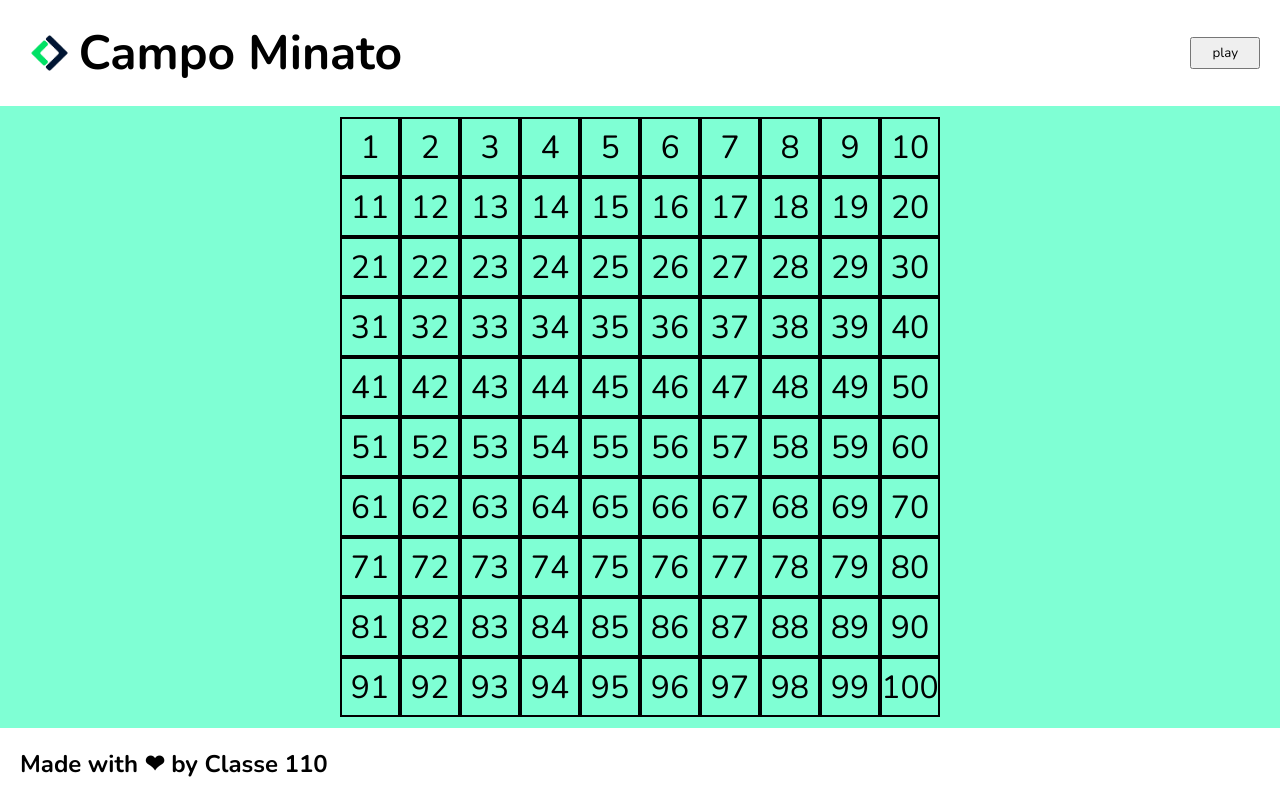
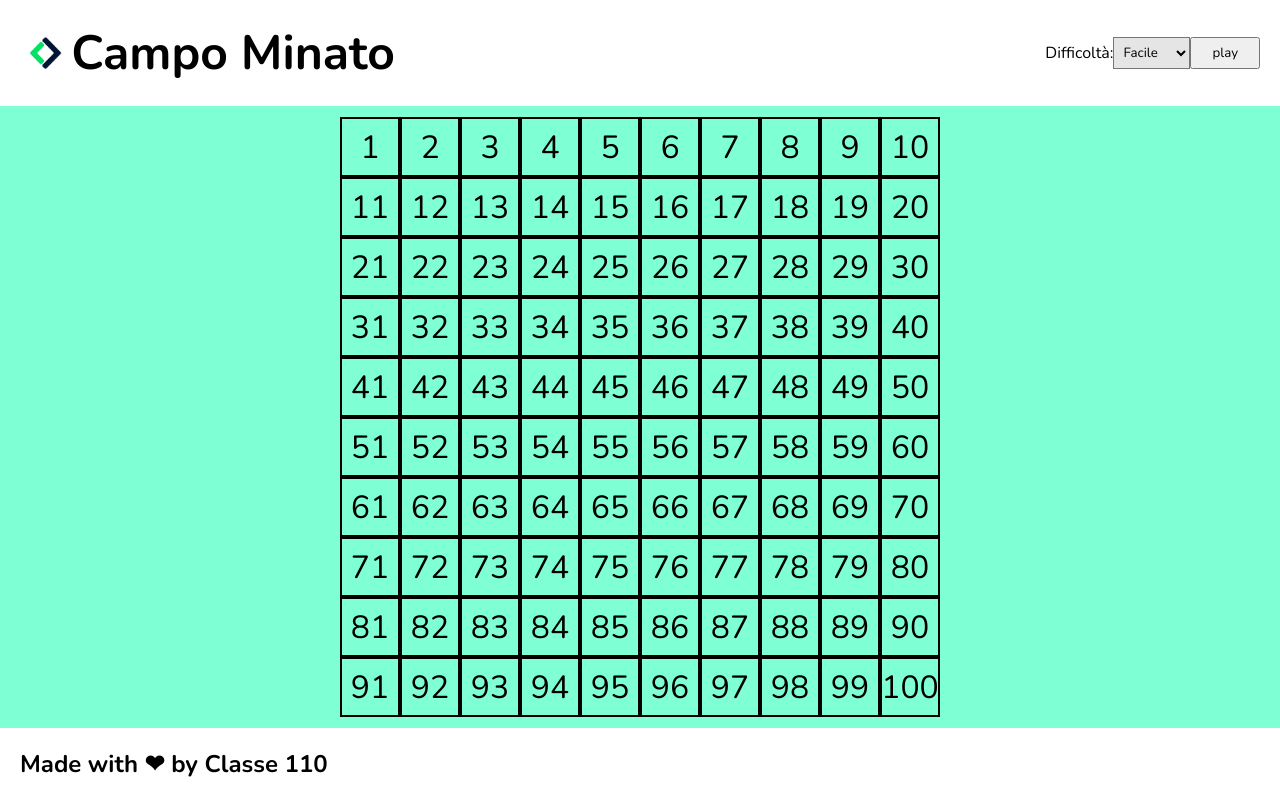
Before and after one commit to danielecarpentiero/js-campominato-grid, a plain HTML site: page index.html in a window 1280 px wide. Drawn offline with nearby package versions, Linux system fonts and the light colour scheme.

Commit message:
feat: added difficulty button

```diff
--- a/css/style.css
+++ b/css/style.css
@@ -48,6 +48,11 @@ h1 {
 .play button {
   padding: 5px 20px;
 }
+
+#difficolta {
+  padding: 5px;
+  background-color: #e5e5e5;
+}
 /* /header */
 /* main */
 main {
--- a/index.html
+++ b/index.html
@@ -19,6 +19,13 @@
           <img src="original.png" alt="boolean-logo" />
           <h1>Campo Minato</h1>
         </div>
+        <span>Difficoltà:</span>
+        <select id="difficolta">
+          <option value="facile">Facile</option>
+          <option value="medio">Medio</option>
+          <option value="difficile">Difficile</option>
+        </select>
+
         <div class="play">
           <button>play</button>
         </div>
--- a/js/main.js
+++ b/js/main.js
@@ -11,7 +11,8 @@ buttonToggle.addEventListener("click", function () {
   toggleProperty(boxAdder, "hidden");
 });
 
-/* casella diventa rossa al click */
+const selectDiff = document.getElementById("difficolta");
+/* casella diventa azzurra al click */
 for (let i = 0; i < 100; i++) {
   const boxes = document.createElement("div");
   boxes.classList.add("box");
```
